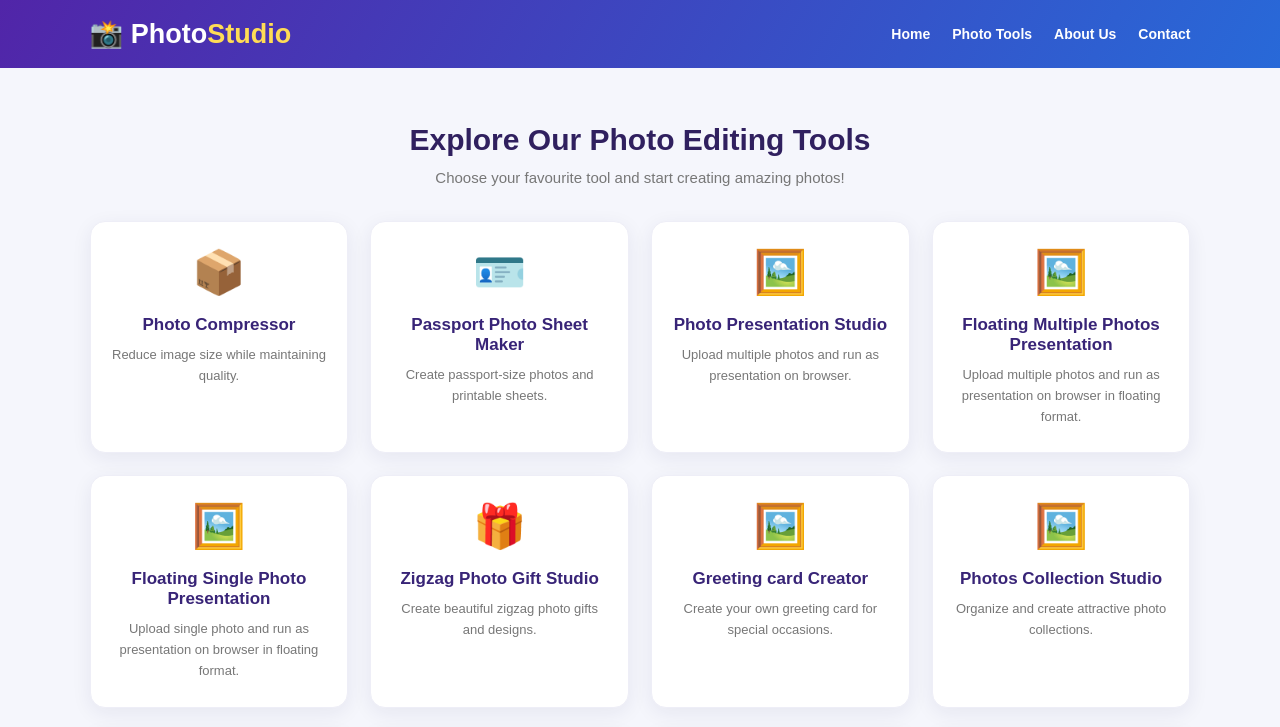
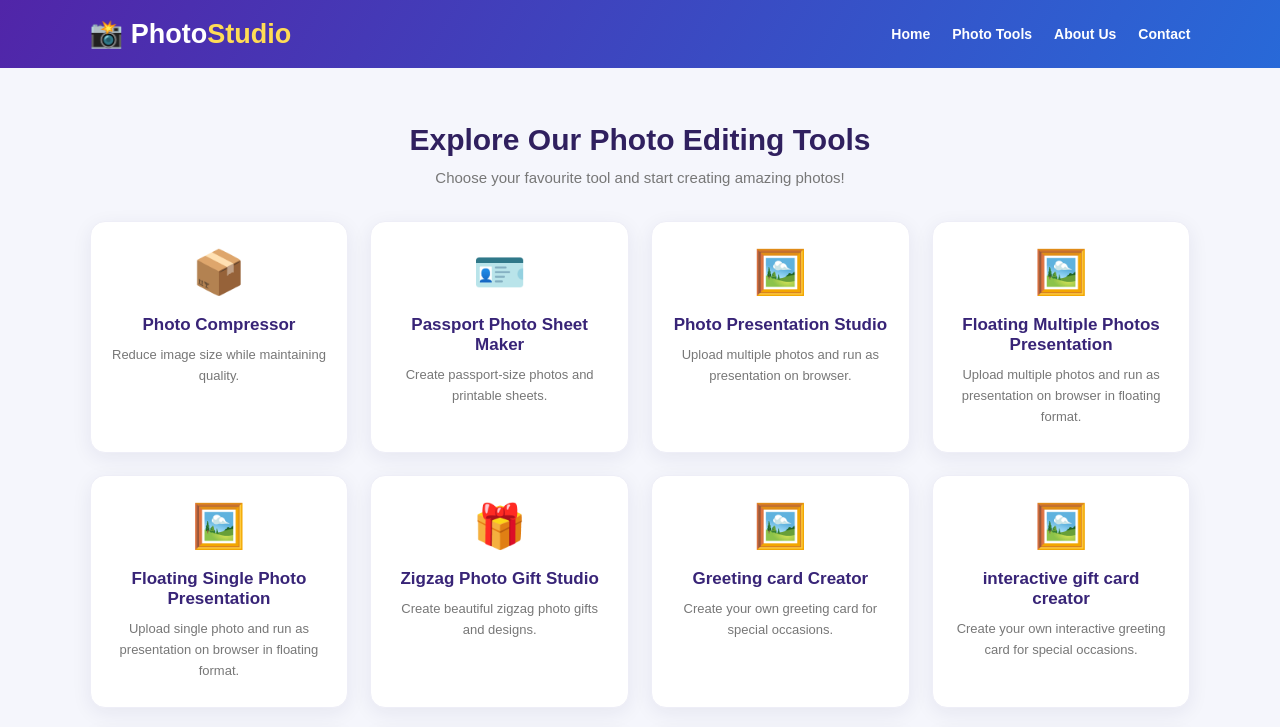
Before and after one commit to ashutoshvpujari1-pixel/photo-studio, a plain HTML site: page index.html in a window 1280 px wide. Shown: the top 727 px of the page. Drawn offline with Linux system fonts and the light colour scheme.

Commit message:
Update index.html

```diff
--- a/index.html
+++ b/index.html
@@ -352,6 +352,14 @@ footer a {
             <p>Create your own greeting card for special occasions.</p>
         </a>
 
+
+	<a class="tool-card" href="interactive_gift_card_creator.html">
+            <div class="tool-icon">🖼️</div>
+            <h3>interactive gift card creator</h3>
+            <p>Create your own interactive greeting card for special occasions.</p>
+        </a>
+
+
         <a class="tool-card" href="Photos_Collection_Studio.html">
             <div class="tool-icon">🖼️</div>
             <h3>Photos Collection Studio</h3>
```
